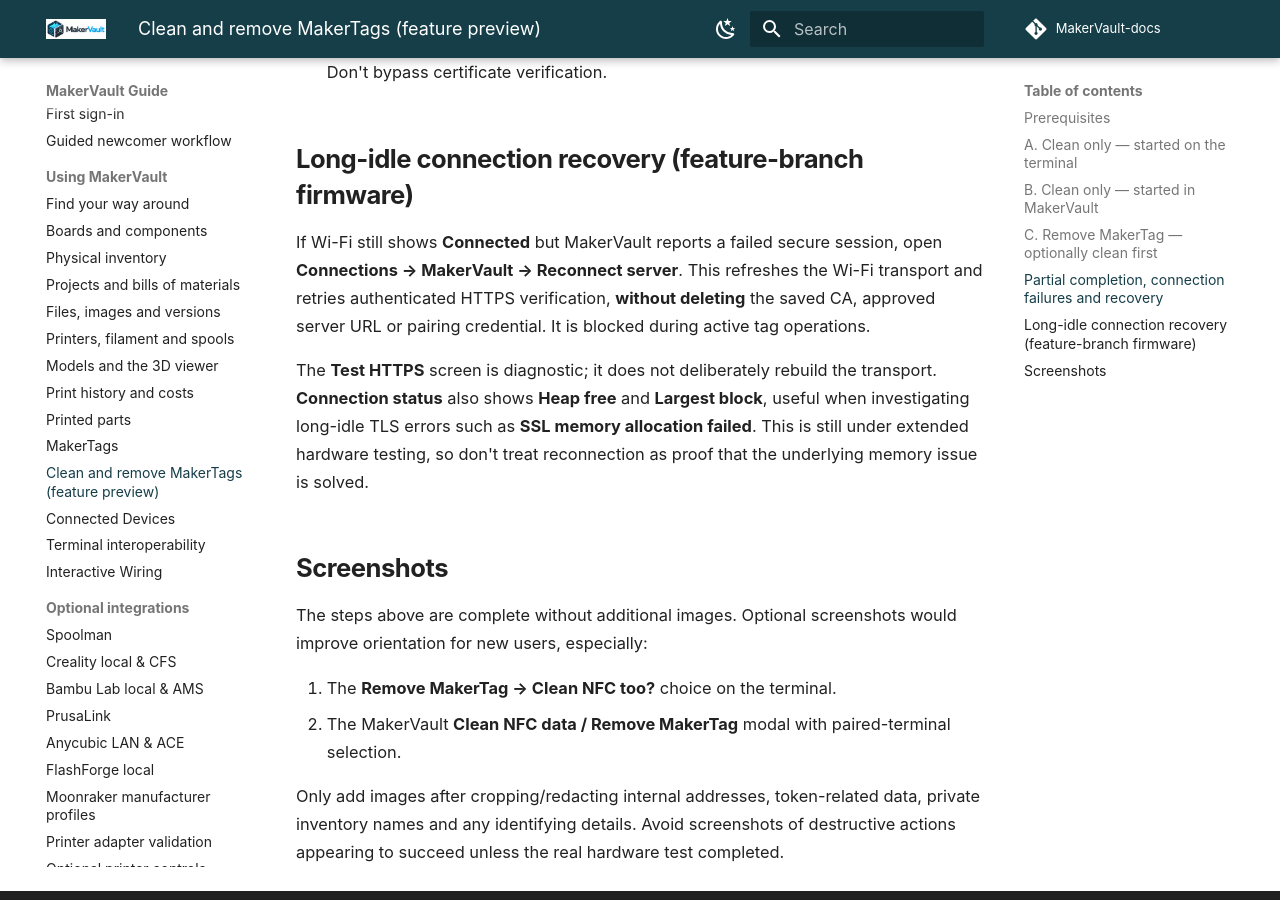
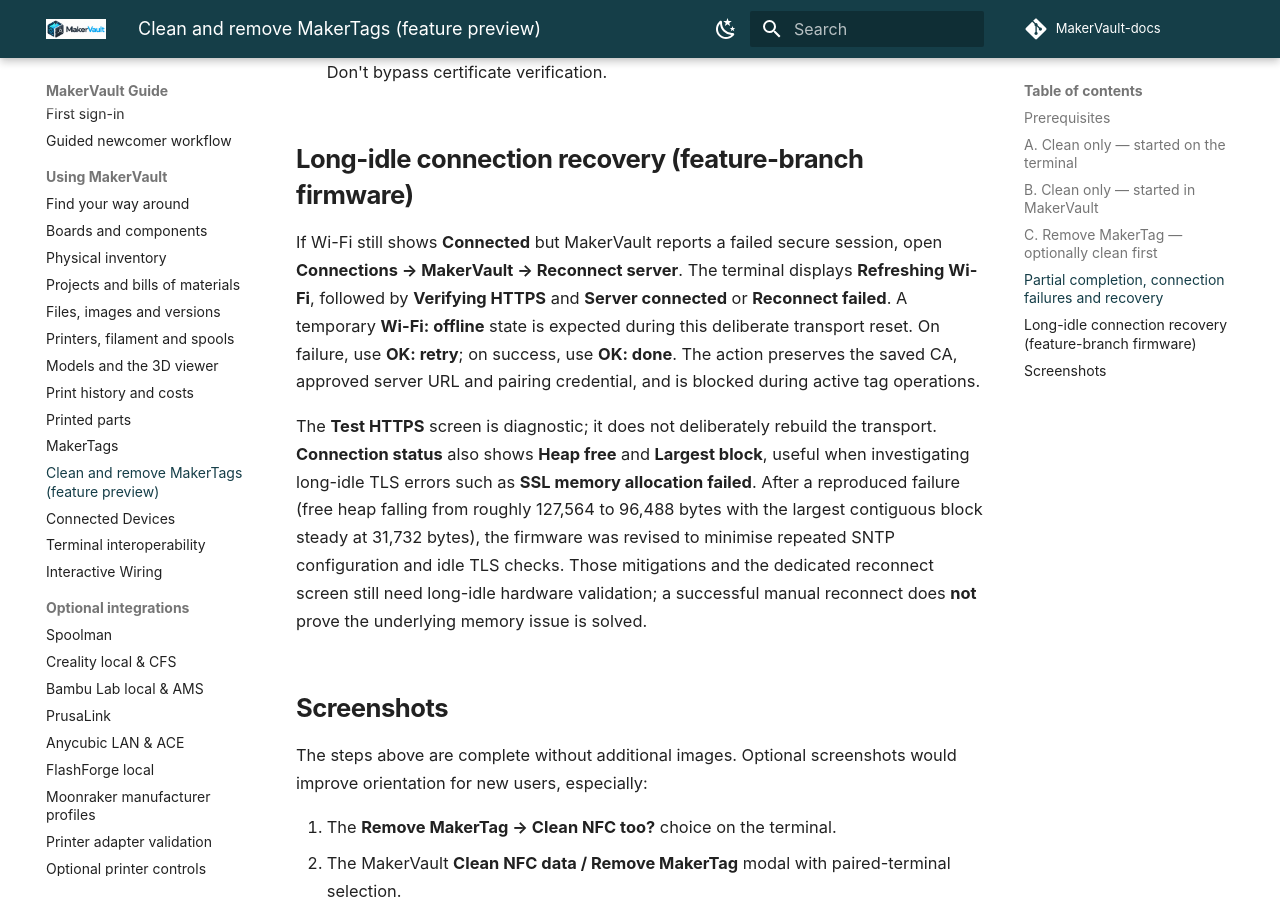
Before and after one commit to gavrd7/MakerVault-docs, an MkDocs documentation site: the page built from docs/guide/using/maker-tag-maintenance.md, in a window 1280 px wide and 900 px high, scrolled down 3498 px. Built offline with MkDocs 1.6.1 and Material for MkDocs 9.7.7, drawn with Linux system fonts in a browser that asks for light colours; comment, search, counter and statistics services are not loaded.

Commit message:
docs: clarify Wi-Fi reset, reconnect outcome and persistent TLS memory investigation

```diff
--- a/docs/guide/using/maker-tag-maintenance.md
+++ b/docs/guide/using/maker-tag-maintenance.md
@@ -65,9 +65,9 @@
 
 ## Long-idle connection recovery (feature-branch firmware)
 
-If Wi-Fi still shows **Connected** but MakerVault reports a failed secure session, open **Connections → MakerVault → Reconnect server**. This refreshes the Wi-Fi transport and retries authenticated HTTPS verification, **without deleting** the saved CA, approved server URL or pairing credential. It is blocked during active tag operations.
+If Wi-Fi still shows **Connected** but MakerVault reports a failed secure session, open **Connections → MakerVault → Reconnect server**. The terminal displays **Refreshing Wi-Fi**, followed by **Verifying HTTPS** and **Server connected** or **Reconnect failed**. A temporary **Wi-Fi: offline** state is expected during this deliberate transport reset. On failure, use **OK: retry**; on success, use **OK: done**. The action preserves the saved CA, approved server URL and pairing credential, and is blocked during active tag operations.
 
-The **Test HTTPS** screen is diagnostic; it does not deliberately rebuild the transport. **Connection status** also shows **Heap free** and **Largest block**, useful when investigating long-idle TLS errors such as **SSL memory allocation failed**. This is still under extended hardware testing, so don't treat reconnection as proof that the underlying memory issue is solved.
+The **Test HTTPS** screen is diagnostic; it does not deliberately rebuild the transport. **Connection status** also shows **Heap free** and **Largest block**, useful when investigating long-idle TLS errors such as **SSL memory allocation failed**. After a reproduced failure (free heap falling from roughly 127,564 to 96,488 bytes with the largest contiguous block steady at 31,732 bytes), the firmware was revised to minimise repeated SNTP configuration and idle TLS checks. Those mitigations and the dedicated reconnect screen still need long-idle hardware validation; a successful manual reconnect does **not** prove the underlying memory issue is solved.
 
 ## Screenshots
 
```
